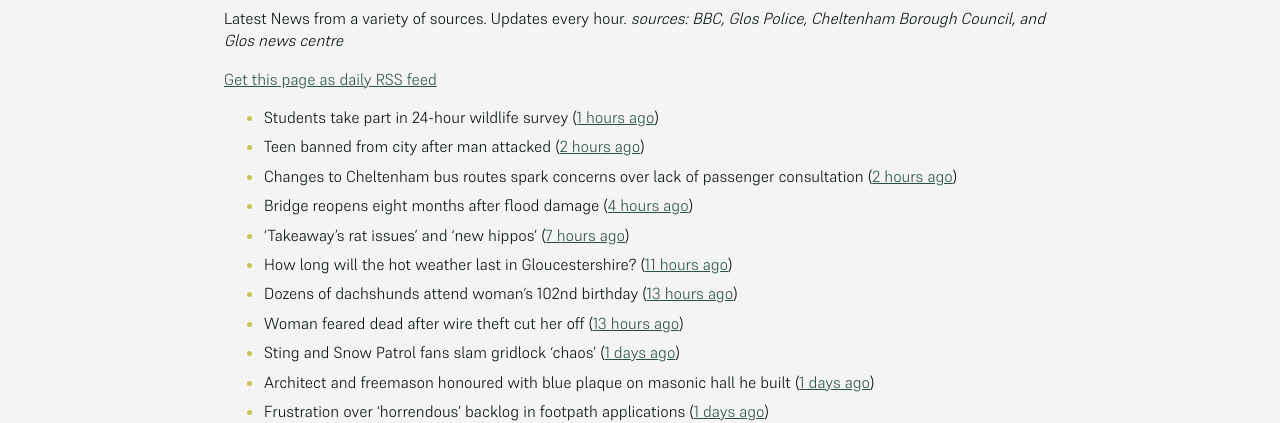
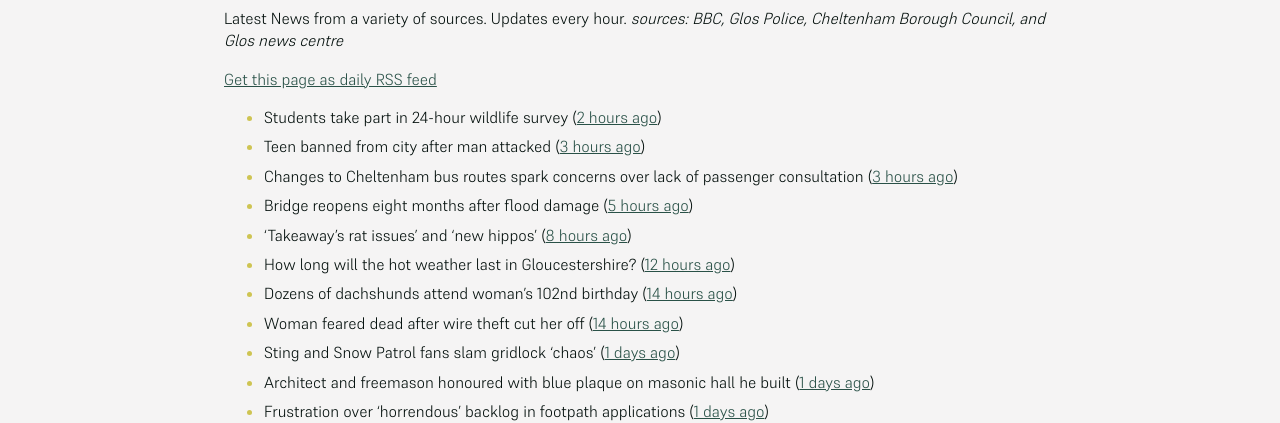
Before and after one commit to mat-0/cheltenham-open-data, a Jekyll site: the page built from _pages/news.md, in a window 1280 px wide. Shown: the part 266-689 px from the top of the page. Built offline with Jekyll 4.4.1, drawn with Linux system fonts in a browser that asks for light colours.

Commit message:
Updated 2025-06-20 19:58:13

```diff
--- a/_pages/news.md
+++ b/_pages/news.md
@@ -12,14 +12,14 @@ _sources: BBC, Glos Police, Cheltenham Borough Council, and Glos news centre_
 [Get this page as daily RSS feed](/daily.rss)
 
 <!-- news_marker starts -->
-- Students take part in 24-hour wildlife survey ([1 hours ago](https://www.bbc.com/news/articles/cn41ze3r27zo))
-- Teen banned from city after man attacked ([2 hours ago](https://www.bbc.com/news/articles/c75rl4we60wo))
-- Changes to Cheltenham bus routes spark concerns over lack of passenger consultation ([2 hours ago](https://gloucesternewscentre.co.uk/changes-to-cheltenham-bus-routes-spark-concerns-over-lack-of-passenger-consultation/))
-- Bridge reopens eight months after flood damage ([4 hours ago](https://www.bbc.com/news/articles/cz09md3ve3no))
-- 'Takeaway's rat issues' and 'new hippos' ([7 hours ago](https://www.bbc.com/news/articles/c5ygx2p4lw5o))
-- How long will the hot weather last in Gloucestershire? ([11 hours ago](https://www.bbc.co.uk/sounds/play/p0lkf1rq))
-- Dozens of dachshunds attend woman's 102nd birthday ([13 hours ago](https://www.bbc.com/news/videos/c307l54nlrmo))
-- Woman feared dead after wire theft cut her off ([13 hours ago](https://www.bbc.com/news/articles/cp3k96521neo))
+- Students take part in 24-hour wildlife survey ([2 hours ago](https://www.bbc.com/news/articles/cn41ze3r27zo))
+- Teen banned from city after man attacked ([3 hours ago](https://www.bbc.com/news/articles/c75rl4we60wo))
+- Changes to Cheltenham bus routes spark concerns over lack of passenger consultation ([3 hours ago](https://gloucesternewscentre.co.uk/changes-to-cheltenham-bus-routes-spark-concerns-over-lack-of-passenger-consultation/))
+- Bridge reopens eight months after flood damage ([5 hours ago](https://www.bbc.com/news/articles/cz09md3ve3no))
+- 'Takeaway's rat issues' and 'new hippos' ([8 hours ago](https://www.bbc.com/news/articles/c5ygx2p4lw5o))
+- How long will the hot weather last in Gloucestershire? ([12 hours ago](https://www.bbc.co.uk/sounds/play/p0lkf1rq))
+- Dozens of dachshunds attend woman's 102nd birthday ([14 hours ago](https://www.bbc.com/news/videos/c307l54nlrmo))
+- Woman feared dead after wire theft cut her off ([14 hours ago](https://www.bbc.com/news/articles/cp3k96521neo))
 - Sting and Snow Patrol fans slam gridlock 'chaos' ([1 days ago](https://www.bbc.com/news/articles/cwygv0pqy74o))
 - Architect and freemason honoured with blue plaque on masonic hall he built ([1 days ago](https://gloucesternewscentre.co.uk/architect-and-freemason-honoured-with-blue-plaque-on-masonic-hall-he-built/))
 - Frustration over ‘horrendous’ backlog in footpath applications ([1 days ago](https://gloucesternewscentre.co.uk/frustration-over-horrendous-backlog-in-footpath-applications/))
```
Also changed, not shown: _data/flood.json (+4 -4 lines), _pages/fix-my-street.md (+1 -1 lines), index.md (+5 -5 lines).
